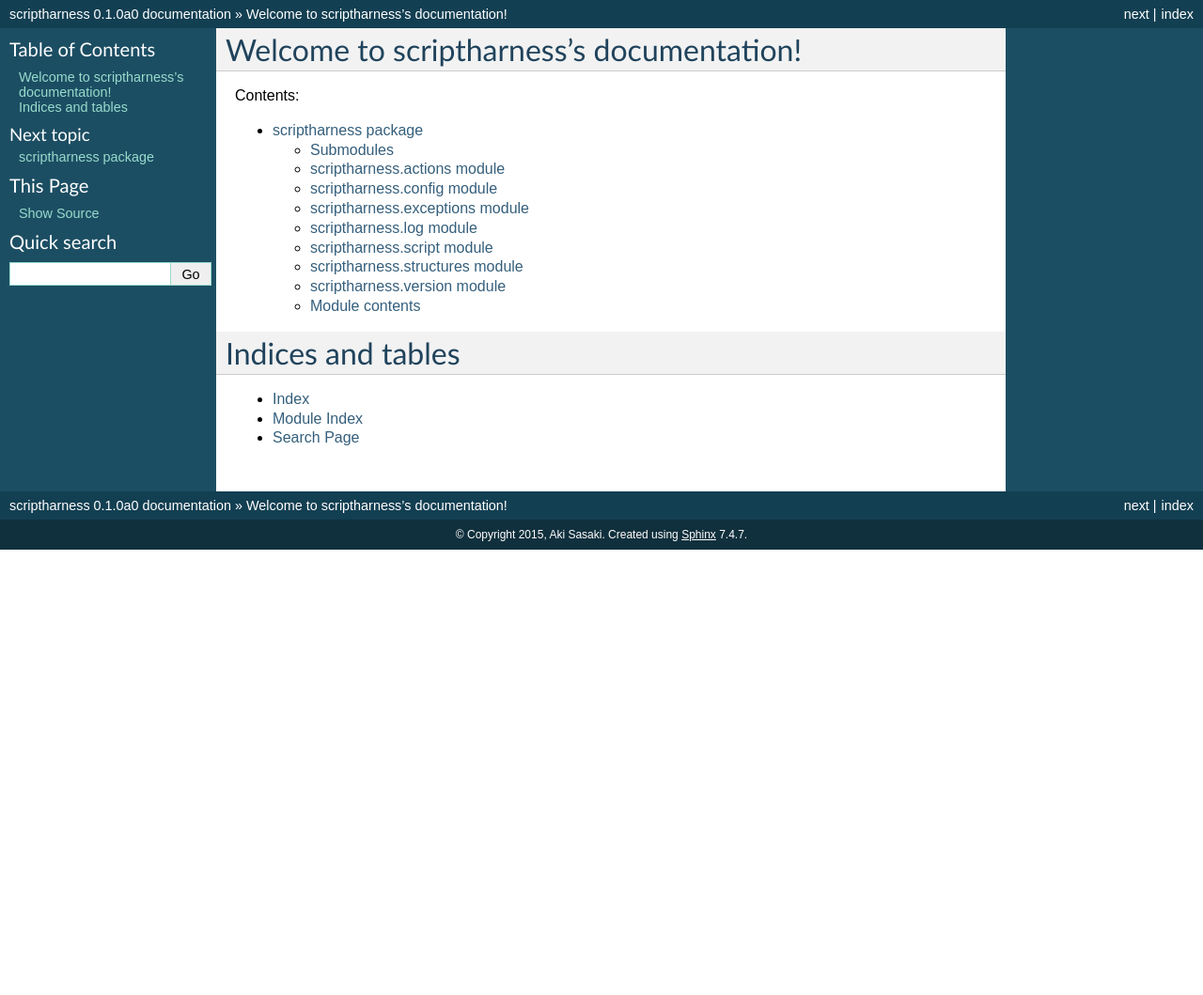
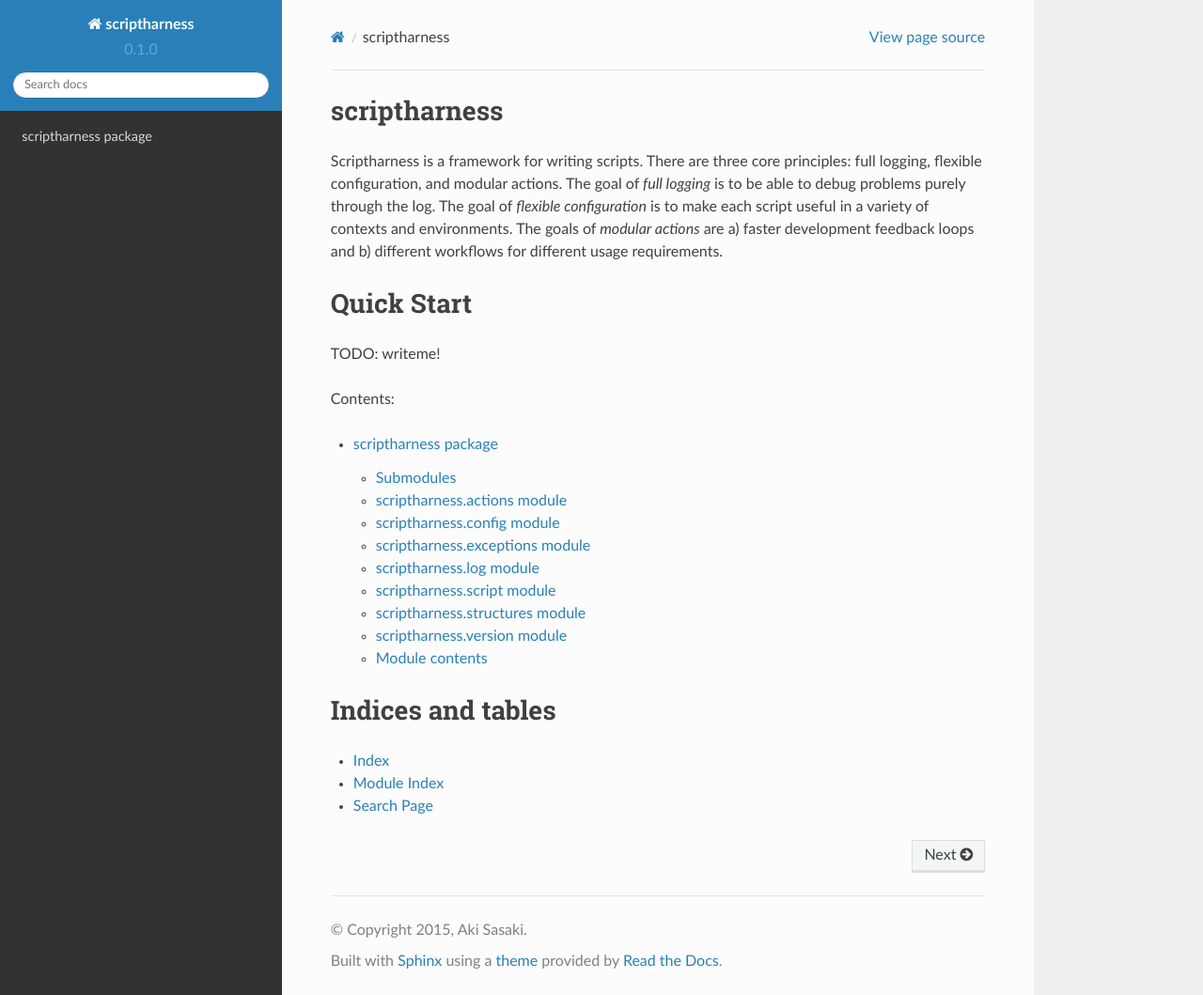
Before and after one commit to scriptharness/python-scriptharness, a Sphinx documentation site: the page built from docs/index.rst, in a window 1280 px wide and 1059 px high. Shown: the whole window at 94% size. Built offline with Sphinx 7.4.7 and the Read the Docs theme 2.0.0, drawn with Linux system fonts in a browser that asks for light colours.

Commit message:
populate the front doc page a bit

```diff
--- a/docs/conf.py
+++ b/docs/conf.py
@@ -126,8 +126,8 @@
 
 # The theme to use for HTML and HTML Help pages.  See the documentation for
 # a list of builtin themes.
-html_theme = 'classic'
-#html_theme = 'sphinx_rtd_theme'
+#html_theme = 'classic'
+html_theme = 'sphinx_rtd_theme'
 #html_theme = 'sphinxdoc'
 #html_theme = 'scrolls'
 #html_theme = 'bizstyle'
--- a/docs/index.rst
+++ b/docs/index.rst
@@ -3,8 +3,18 @@
    You can adapt this file completely to your liking, but it should at least
    contain the root `toctree` directive.
 
-Welcome to scriptharness's documentation!
-=========================================
+scriptharness
+=============
+
+Scriptharness is a framework for writing scripts.  There are three core principles: full logging, flexible configuration, and modular actions.  The goal of `full logging` is to be able to debug problems purely through the log.  The goal of `flexible configuration` is to make each script useful in a variety of contexts and environments.  The goals of `modular actions` are a) faster development feedback loops and b) different workflows for different usage requirements.
+
+.. _mozharness: https://wiki.mozilla.org/ReleaseEngineering/Mozharness
+
+Quick Start
+===========
+
+TODO: writeme!
+
 
 Contents:
 
```
